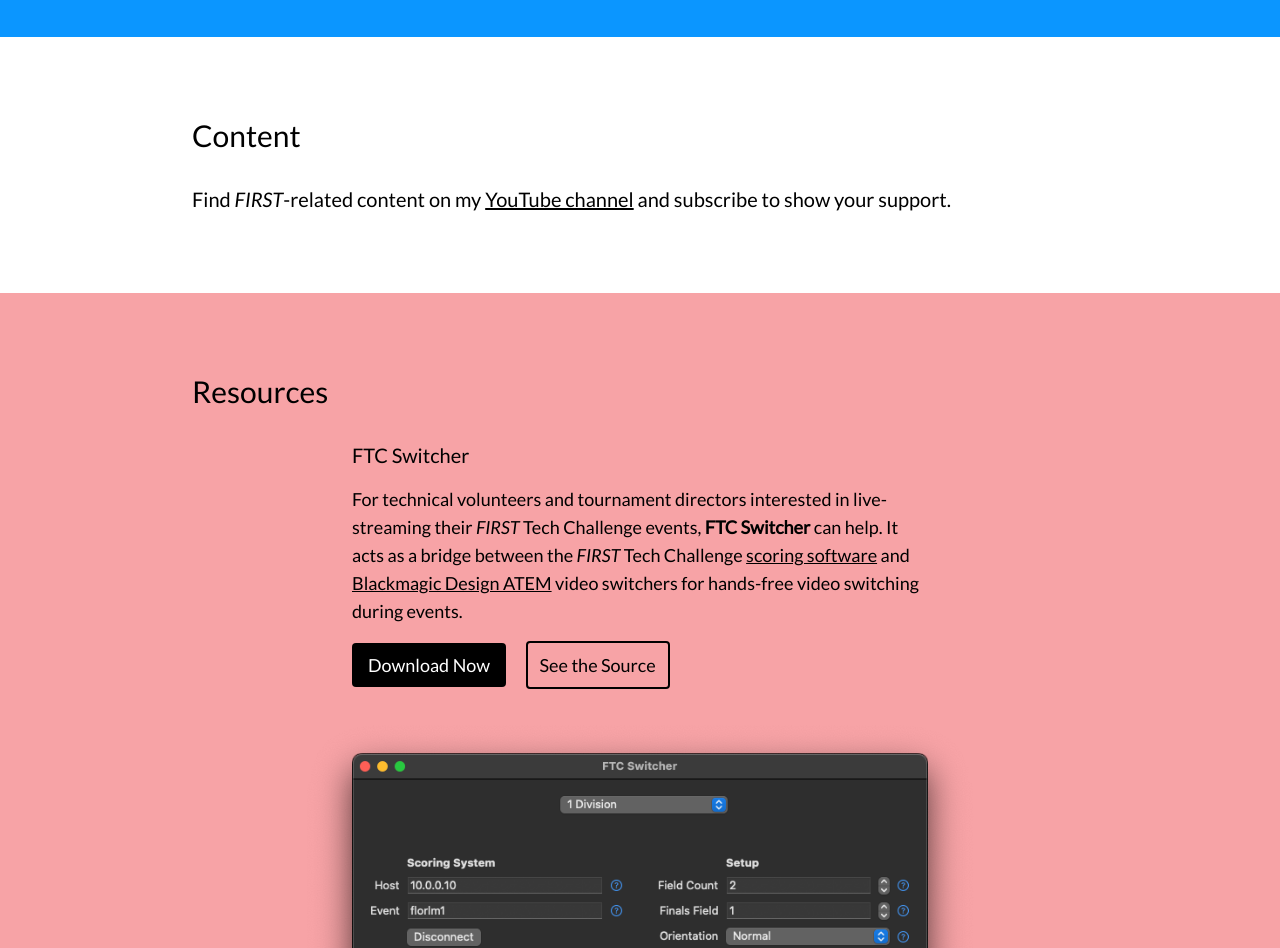
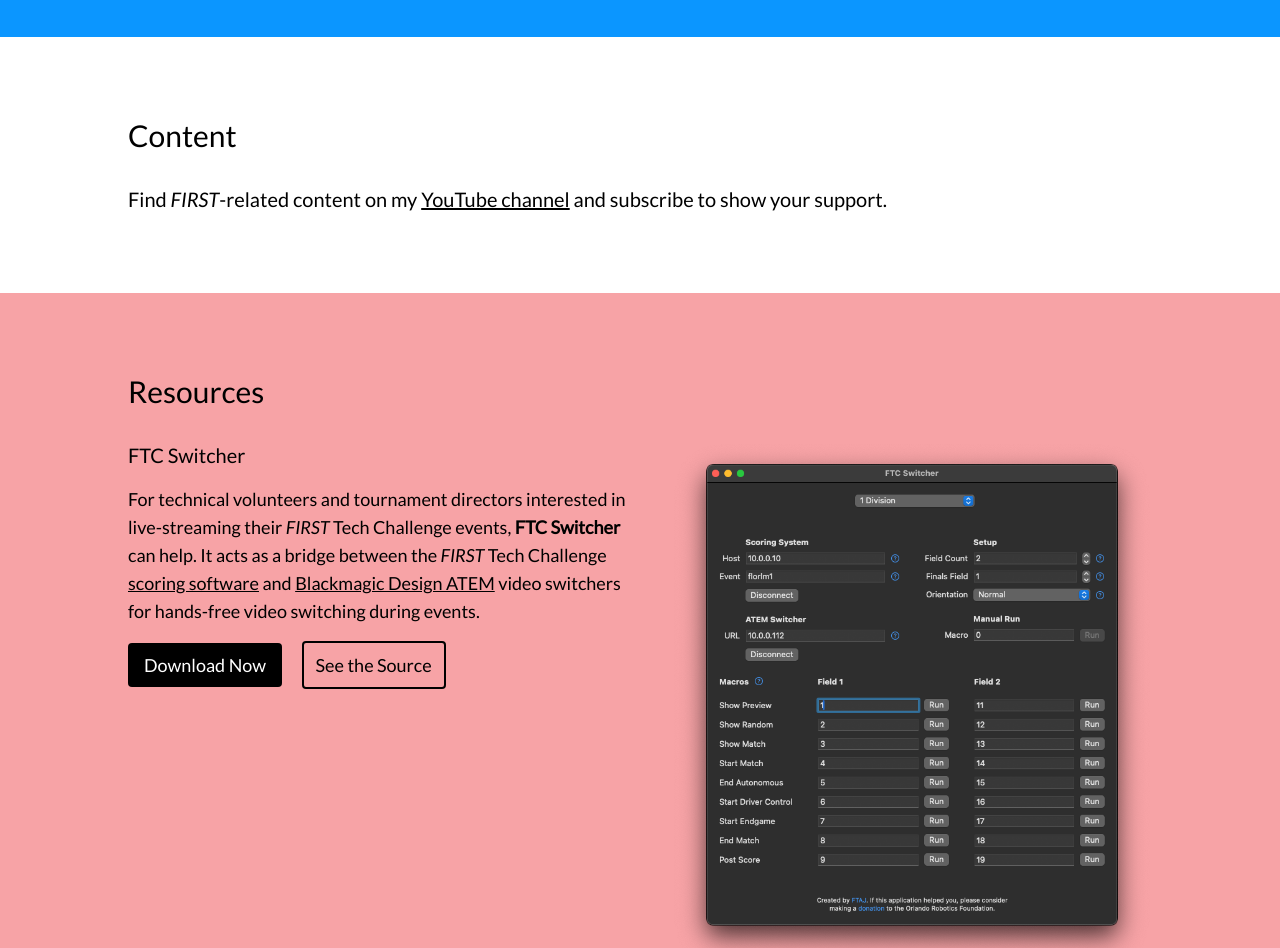
Before and after one commit to aj-foster/ftaj.me, a website: page site/index.html in a window 1280 px wide. Shown: the part 804-1752 px from the top of the page. Drawn offline with nearby package versions, Linux system fonts and the light colour scheme; files that its build step writes are made by us from their sources.

Commit message:
Fix large-screen behavior of flex elements

```diff
--- a/site/index.html
+++ b/site/index.html
@@ -23,7 +23,7 @@
       </article>
     </section>
     <section class="px-4 py-20">
-      <article class="max-w-4xl mx-auto">
+      <article class="max-w-5xl mx-auto">
         <div class="flex gap-4 items-center mb-8">
           <h2 class="text-3xl">Content</h2>
           <div class="g-ytsubscribe" data-channelid="UC2c09SH4YBpLj5lebxGgK5Q" data-layout="default" data-theme="dark" data-count="default"></div>
@@ -32,15 +32,15 @@
       </article>
     </section>
     <section class="bg-[#F7A3A6] px-4 py-20">
-      <article class="max-w-4xl mx-auto">
+      <article class="max-w-5xl mx-auto">
         <h2 class="mb-8 text-3xl">Resources</h2>
-        <div class="flex flex-wrap gap-8 justify-around">
-          <div class="max-w-xl">
+        <div class="flex flex-wrap gap-8 justify-around md:flex-nowrap">
+          <div class="max-w-lg">
             <h3 class="mb-4 text-xl">FTC Switcher</h3>
             <p class="mb-4 text-lg">For technical volunteers and tournament directors interested in live-streaming their <em>FIRST</em> Tech Challenge events, <strong>FTC Switcher</strong> can help. It acts as a bridge between the <em>FIRST</em> Tech Challenge <a class="underline" href="https://github.com/FIRST-Tech-Challenge/scorekeeper">scoring software</a> and <a class="underline" href="https://www.blackmagicdesign.com/products/atemmini">Blackmagic Design ATEM</a> video switchers for hands-free video switching during events.</p>
             <p class="text-lg"><a class="bg-black inline-block px-4 py-2 rounded text-white transition-colors whitespace-nowrap hover:bg-[#ED1C24]" href="https://assets.ftaj.me/ftcswitcher/FTC%20Switcher.dmg">Download Now</a> <a class="border-2 border-black inline-block ml-4 px-3 py-2 rounded transition-colors whitespace-nowrap hover:border-[#ED1C24] hover:text-[#ED1C24]" href="https://github.com/aj-foster/ftcswitcher">See the Source</a></p>
           </div>
-          <div class="max-w-2xl"><img src="images/ftcswitcher.png" alt="FTC Switcher Application"></div>
+          <div class="max-w-lg shrink"><img src="images/ftcswitcher.png" alt="FTC Switcher Application"></div>
         </div>
       </article>
     </section>
```
